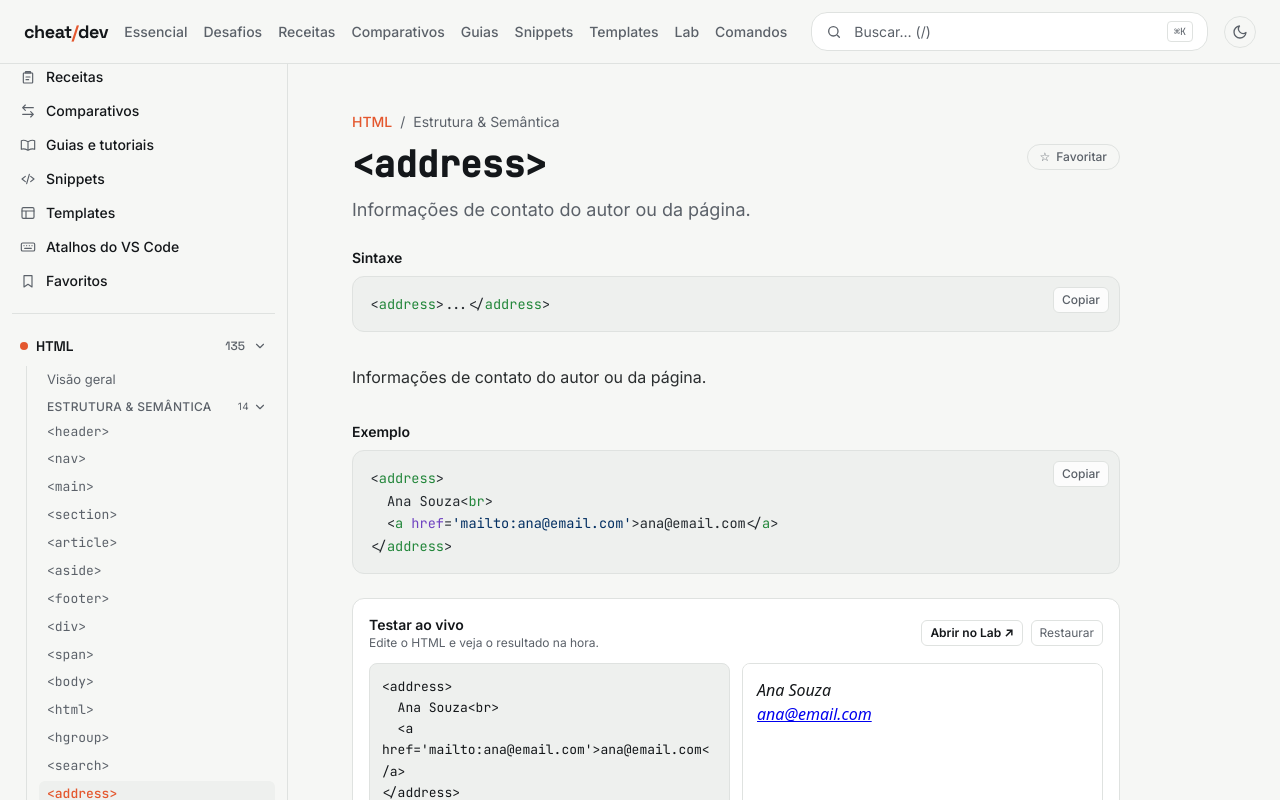
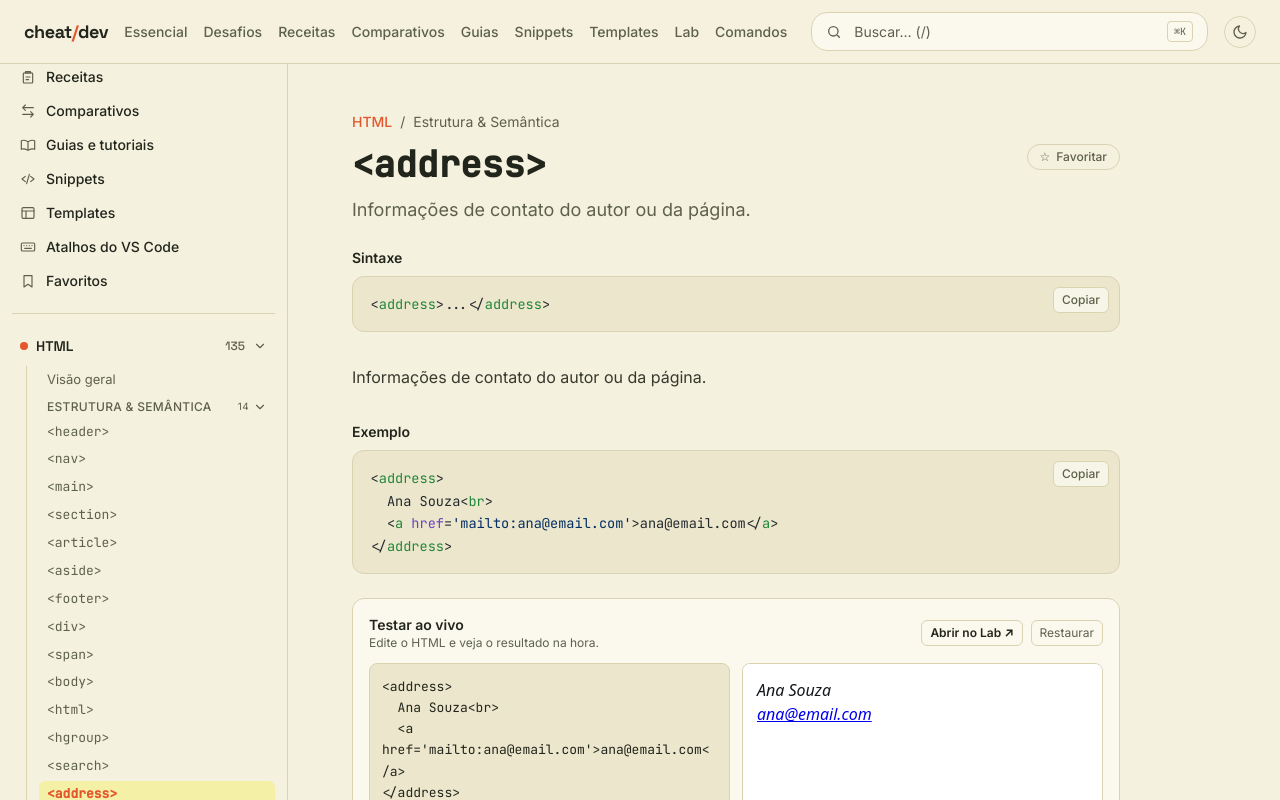
Before and after one commit to PhBros16/cheat-dev, a Next.js app: page /html/estrutura/address in a window 1280 px wide. Shown: the top 800 px of the page. Built offline with nearby package versions, Linux system fonts and the light colour scheme.

Commit message:
feat(tema): nova paleta creme + verde-sálvia (claro) e escuro tingido; destaque amarelo no item ativo e no selo Essencial

```diff
--- a/src/app/[lang]/[category]/[entry]/page.tsx
+++ b/src/app/[lang]/[category]/[entry]/page.tsx
@@ -69,7 +69,7 @@ export default async function EntryPage({ params }: P) {
 
         <div className="mt-3 flex flex-wrap items-start justify-between gap-3">
           <div>
-            {ESS_COMMANDS.has(`${lang}/${entry.slug}`) && <Link href="/essencial" className="mb-2 inline-block rounded-full bg-amber-500/15 px-2.5 py-0.5 text-xs font-bold text-amber-500 hover:bg-amber-500/25">★ Essencial</Link>}
+            {ESS_COMMANDS.has(`${lang}/${entry.slug}`) && <Link href="/essencial" className="mb-2 inline-block rounded-full bg-highlight px-2.5 py-0.5 text-xs font-bold text-[#5a4a00] hover:brightness-95 dark:bg-amber-500/15 dark:text-amber-400 dark:hover:bg-amber-500/25">★ Essencial</Link>}
             <h1 className="font-mono text-3xl font-bold text-foreground sm:text-4xl">{entry.title}</h1>
           </div>
           <FavoriteButton item={saved} />
--- a/src/app/globals.css
+++ b/src/app/globals.css
@@ -3,12 +3,21 @@
 @custom-variant dark (&:where(.dark, .dark *));
 
 :root {
-  --background: #f6f7f5;
-  --surface: #ffffff;
-  --surface-muted: #eef0ee;
-  --foreground: #14171a;
-  --muted: #5b6169;
-  --border: #dfe2e0;
+  /* Paleta clara: creme + verde-sálvia, com amarelo e azul-elétrico de destaque */
+  --background: #f5f1df;
+  --surface: #fbf9ee;
+  --surface-muted: #ebe6cc;
+  --foreground: #22251b;
+  --muted: #5d614c;
+  --border: #d9d3b2;
+
+  --accent: #4f7d4a;
+  --accent-soft: #d3dfbc;
+  --highlight: #f4ef8e;
+  --electric: #3b55e6;
+  --sky-soft: #cadeeb;
+  --blush-soft: #ecd0dc;
+  --peach-soft: #f0cfae;
 
   --color-html: #e4572e;
   --color-css: #2f6fed;
@@ -17,12 +26,20 @@
 }
 
 .dark {
-  --background: #0e1013;
-  --surface: #16191d;
-  --surface-muted: #1c2024;
-  --foreground: #e8eaec;
-  --muted: #9aa1a9;
-  --border: #2a2e33;
+  --background: #11130e;
+  --surface: #181b14;
+  --surface-muted: #1f231a;
+  --foreground: #eceee2;
+  --muted: #a0a592;
+  --border: #2c3125;
+
+  --accent: #8fbf86;
+  --accent-soft: #2a3624;
+  --highlight: #f4ef8e;
+  --electric: #6f86ff;
+  --sky-soft: #1f2d3a;
+  --blush-soft: #3a2630;
+  --peach-soft: #3a2d20;
 
   --color-js: #d4ac2b;
 }
@@ -34,6 +51,13 @@
   --color-foreground: var(--foreground);
   --color-muted: var(--muted);
   --color-border: var(--border);
+  --color-accent: var(--accent);
+  --color-accent-soft: var(--accent-soft);
+  --color-highlight: var(--highlight);
+  --color-electric: var(--electric);
+  --color-sky-soft: var(--sky-soft);
+  --color-blush-soft: var(--blush-soft);
+  --color-peach-soft: var(--peach-soft);
 
   --color-html: var(--color-html);
   --color-css: var(--color-css);
@@ -60,7 +84,8 @@ body {
 }
 
 ::selection {
-  background: color-mix(in srgb, var(--color-html) 25%, transparent);
+  background: color-mix(in srgb, var(--highlight) 75%, transparent);
+  color: var(--foreground);
 }
 
 /* Shiki code blocks: let our own background/typography win */
@@ -91,10 +116,14 @@ pre.shiki span {
 
 /* Sidebar: link ativo com a cor da linguagem */
 nav[data-sidebar] a[data-active="true"] {
-  background: var(--surface-muted);
+  background: color-mix(in srgb, var(--highlight) 70%, transparent);
   color: var(--foreground);
-  font-weight: 500;
+  font-weight: 600;
 }
+.dark nav[data-sidebar] a[data-active="true"] {
+  background: color-mix(in srgb, var(--highlight) 16%, transparent);
+}
+nav[data-sidebar] a[data-active="true"] svg { color: var(--accent); }
 nav[data-sidebar] details[data-lang="html"] a[data-active="true"] { color: var(--color-html); }
 nav[data-sidebar] details[data-lang="css"] a[data-active="true"] { color: var(--color-css); }
 nav[data-sidebar] details[data-lang="js"] a[data-active="true"] { color: var(--color-js); }
--- a/src/app/layout.tsx
+++ b/src/app/layout.tsx
@@ -34,7 +34,7 @@ export const metadata: Metadata = {
 };
 
 export const viewport: Viewport = {
-  themeColor: "#0e1013",
+  themeColor: "#11130e",
   width: "device-width",
   initialScale: 1,
 };
```
Also changed, not shown: public/manifest.json.
